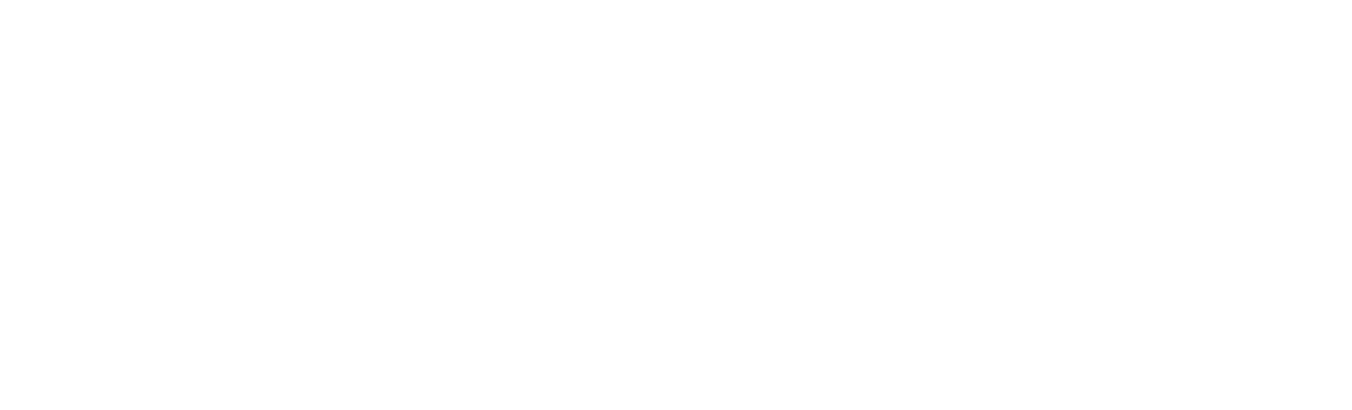
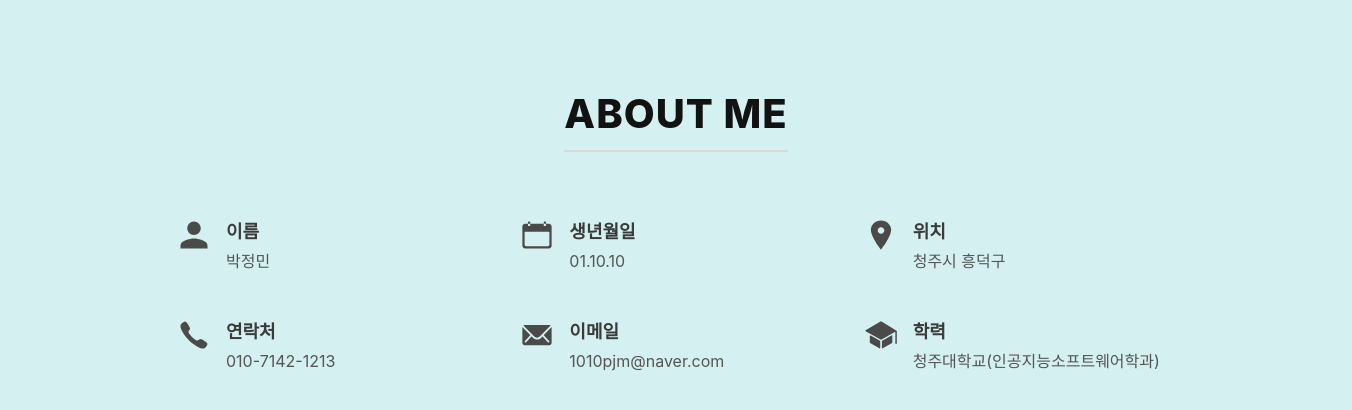
Before and after one commit to JJungMing/JM-portfolio, a React (Create React App) app: page /about in a window 1280 px wide. Before the commit this address had no page. Shown: the top 410 px of the page, 1352 px wide, since content can reach past the window. Built offline with nearby package versions, Linux system fonts and the light colour scheme.

Commit message:
About Me 초기

```diff
--- a/package.json
+++ b/package.json
@@ -9,6 +9,7 @@
     "@testing-library/user-event": "^13.5.0",
     "react": "^19.2.3",
     "react-dom": "^19.2.3",
+    "react-icons": "^5.5.0",
     "react-router-dom": "^7.11.0",
     "react-scripts": "5.0.1",
     "web-vitals": "^2.1.4"
--- a/src/About/About.jsx
+++ b/src/About/About.jsx
@@ -0,0 +1,45 @@
+import React from 'react';
+import styles from './About.module.css';
+import {
+    IoMdPerson,
+    IoIosCalendar,
+    IoIosCall,
+    IoIosMail,
+    IoIosPin,
+    IoIosSchool,
+} from 'react-icons/io';
+{/*import Header from '../Header/Header';*/}
+
+const items = [
+    { icon: <IoMdPerson />, label: '이름', value: '박정민' },
+    { icon: <IoIosCalendar />, label: '생년월일', value: '01.10.10' },
+    { icon: <IoIosPin />, label: '위치', value: '청주시 흥덕구' },
+    { icon: <IoIosCall />, label: '연락처', value: '010-7142-1213' },
+    { icon: <IoIosMail />, label: '이메일', value: '1010pjm@naver.com' },
+    { icon: <IoIosSchool />, label: '학력', value: '청주대학교(인공지능소프트웨어학과)' },
+];
+
+function About() {
+    return (
+        <section className={styles.aboutContainer}>
+            {/*<Header />*/}
+            <header className={styles.aboutHeader}>
+                <h2 className={styles.aboutTitle}>ABOUT ME</h2>
+            </header>
+
+            <div className={styles.aboutGrid}>
+                {items.map((item, idx) => (
+                    <div key={idx} className={styles.aboutItem}>
+                        <div className={styles.aboutItemIcon}>{item.icon}</div>
+                        <div className={styles.aboutItemText}>
+                            <div className={styles.aboutItemLabel}>{item.label}</div>
+                            <div className={styles.aboutItemValue}>{item.value}</div>
+                        </div>
+                    </div>
+                ))}
+            </div>
+        </section>
+    );
+}
+
+export default About;
--- a/src/About/About.module.css
+++ b/src/About/About.module.css
@@ -0,0 +1,93 @@
+.aboutContainer {
+    width: 100%;
+    min-height: 100vh;
+    display: flex;
+    flex-direction: column;
+    align-items: center;
+    justify-content: flex-start;
+    padding: 56px 36px;
+    gap: 32px;
+    background-color: #D4F0F0;
+}
+
+.aboutHeaderIcon {
+    font-size: 32px;
+    color: #4a4a4a;
+}
+
+.aboutTitle {
+    font-size: 40px;
+    font-weight: 800;
+    letter-spacing: 1px;
+    color: #121212;
+    padding-bottom: 12px;
+    border-bottom: 2px solid #d9d9d9;
+}
+
+.aboutGrid {
+    width: 100%;
+    max-width: 1000px;
+    display: grid;
+    grid-template-columns: repeat(3, minmax(200px, 1fr));
+    gap: 44px 30px;
+    align-items: center;
+    justify-items: flex-start;
+}
+
+.aboutItem {
+    display: flex;
+    flex-direction: row;
+    align-items: flex-start;
+    gap: 14px;
+    color: #3a3a3a;
+}
+
+.aboutItemIcon {
+    font-size: 36px;
+    color: #4a4a4a;
+}
+
+.aboutItemText {
+    display: flex;
+    flex-direction: column;
+    align-items: flex-start;
+    gap: 6px;
+}
+
+.aboutItemLabel {
+    font-size: 18px;
+    font-weight: 700;
+}
+
+.aboutItemValue {
+    font-size: 16px;
+    color: #555;
+    line-height: 1.5;
+}
+
+@media (max-width: 960px) {
+    .aboutGrid {
+        grid-template-columns: repeat(2, minmax(180px, 1fr));
+        gap: 32px 40px;
+    }
+}
+
+@media (max-width: 640px) {
+    .aboutContainer {
+        padding: 40px 24px;
+    }
+
+    .aboutTitle {
+        font-size: 32px;
+    }
+
+    .aboutGrid {
+        grid-template-columns: 1fr;
+        gap: 28px;
+    }
+
+    .aboutItem {
+        width: 100%;
+        align-items: flex-start;
+    }
+}
--- a/src/App.js
+++ b/src/App.js
@@ -1,13 +1,14 @@
 import React from 'react';
 import { BrowserRouter as Router, Routes, Route } from 'react-router-dom';
 import Home from "./Home/Home";
+import About from "./About/About";
 
 function App() {
   return (
     <Router>
       <Routes>
         <Route path="/" element={<Home />} />
-        {/* <Route path="/about" element={<About />} /> */}
+        <Route path="/about" element={<About />} />
         {/* <Route path="/contact" element={<Contact />} /> */}
       </Routes>
     </Router>
--- a/src/Header/Header.jsx
+++ b/src/Header/Header.jsx
@@ -5,9 +5,9 @@
   return (
     <header className={styles.headerWrapper}>
       <div className={styles.headerInner}>
-        <a href="#top" className={styles.brand}>JM's Portfolio</a>
+        <a href="/" className={styles.brand}>JM's Portfolio</a>
         <nav className={styles.nav}>
-          <a href="#about" className={styles.navItem}>
+          <a href="/about" className={styles.navItem}>
             ABOUT ME
           </a>
           <a href="#skills" className={styles.navItem}>
```
Also changed, not shown: src/Home/Home.jsx (line endings or trailing spaces), 1 other file (tests, documents, lock files or other folders).
